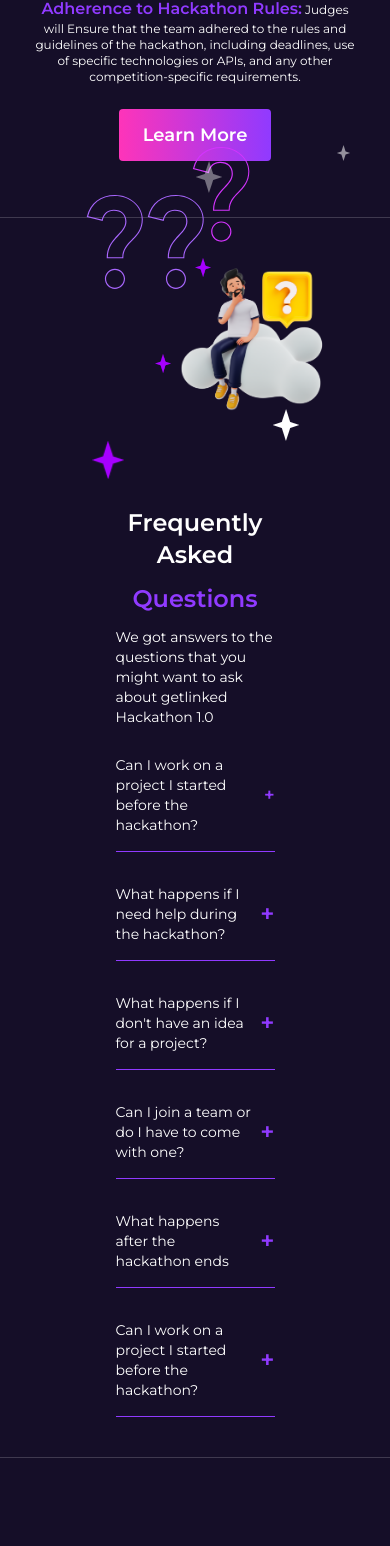
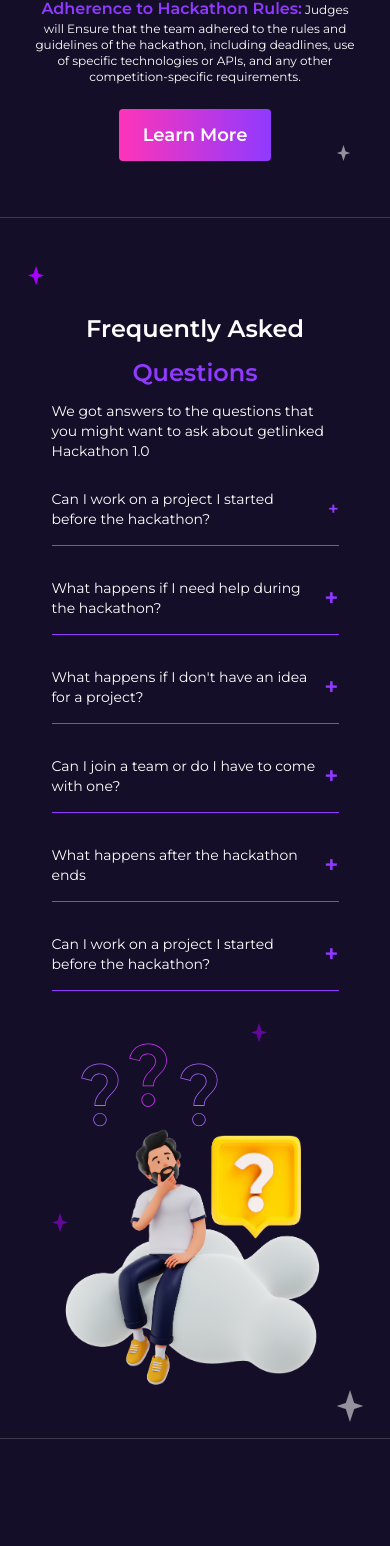
Before and after one commit to SageKyle/getlinked, a React (Vite) app: page / in a window 390 px wide. Shown: the part 2811-4357 px from the top of the page. Built offline with nearby package versions, Linux system fonts and the light colour scheme; a web font is replaced by a local one.

Commit message:
home: add media queries to FAQ section

```diff
--- a/src/components/FAQ.jsx
+++ b/src/components/FAQ.jsx
@@ -8,72 +8,18 @@
 
 export default function FAQSection() {
 	return (
-		<section className="w-full flex items-center justify-center border-b border-primary-border">
-			<article className="w-[90%] mx-auto flex flex-col gap-4 items-center justify-center px-24 py-10 lg:flex-row-reverse lg:gap-0 lg:pt-20 relative">
-				<div className="w-full flex relative">
-					<img
-						src={QuestionMark}
-						loading="lazy"
-						alt=""
-						aria-hidden
-						className="w-24 h-24 relative inline-block -top-16 left-[20%]"
-					/>
-					<img
-						src={QuestionMark2}
-						loading="lazy"
-						alt=""
-						aria-hidden
-						className="w-24 h-24 absolute inline-block -top-28 left-[36%]"
-					/>
-					<img
-						src={QuestionMark3}
-						loading="lazy"
-						alt=""
-						aria-hidden
-						className="w-24 h-24 absolute inline-block -top-16 right-28"
-					/>
-					<img
-						src={FaqImage}
-						loading="lazy"
-						alt="frequently asked questions"
-						className="w-full aspect-square"
-					/>
-					<img
-						src={PurpleStar}
-						alt=""
-						aria-hidden
-						loading="lazy"
-						className="inline-block w-4 absolute top-24 left-1/4"
-					/>
-					<img
-						src={PurpleStar}
-						alt=""
-						aria-hidden
-						loading="lazy"
-						className="inline-block w-4 absolute top-0 right-[40%]"
-					/>
-					<img
-						src={Star}
-						alt=""
-						aria-hidden
-						loading="lazy"
-						className="inline-block h-8 opacity-40 absolute bottom-56 left-20"
-					/>
-					<img
-						src={Star}
-						alt=""
-						aria-hidden
-						loading="lazy"
-						className="inline-block absolute -bottom-6 -right-6"
-					/>
-				</div>
+		<section
+			className="w-full flex items-center justify-center border-b border-primary-border"
+			aria-description="frequently asked questions"
+		>
+			<article className="w-[90%] mx-auto flex flex-col gap-4 items-center justify-center p-8 lg:px-24 py-10 lg:flex-row lg:pt-20 relative 2xl:max-w-[80%]">
 				<div className="w-full flex flex-col gap-3 relative">
 					<img
 						src={PurpleStar}
 						alt=""
 						aria-hidden
 						loading="lazy"
-						className="inline-block w-8 mb-6 relative -left-6 top-2"
+						className="inline-block w-4 lg:w-8 mb-6 relative -left-6 top-2"
 					/>
 					<h4 className="text-2xl text-center font-bold lg:text-left">
 						Frequently Asked
@@ -170,6 +116,63 @@
 						</details>
 					</div>
 				</div>
+				<div className="w-full flex flex-col items-center justify-center relative mt-10 lg:mt-0">
+					<img
+						src={QuestionMark}
+						loading="lazy"
+						alt=""
+						aria-hidden
+						className="w-16 h-16 md:w-24 md:h-24 lg:w-16 lg:h-16 xl:w-24 xl:h-24 relative inline-block top-4 left-1 xl:top-6 md:-left-3 md:top-8"
+					/>
+					<img
+						src={QuestionMark2}
+						loading="lazy"
+						alt=""
+						aria-hidden
+						className="w-16 h-16 md:w-24 md:h-24 lg:w-16 lg:h-16 xl:w-24 xl:h-24 absolute inline-block -top-1 left-16 md:left-[30%] md:top-2 lg:left-20 xl:left-32 2xl:left-[30%]"
+					/>
+					<img
+						src={QuestionMark3}
+						loading="lazy"
+						alt=""
+						aria-hidden
+						className="w-16 h-16 md:w-24 md:h-24 lg:w-16 lg:h-16 xl:w-24 xl:h-24 absolute inline-block top-4 left-4 md:left-[20%] lg:left-10 md:top-10 xl:top-6 xl:left-16 2xl:top-10 2xl:left-[20%]"
+					/>
+					<img
+						src={FaqImage}
+						loading="lazy"
+						alt="frequently asked questions"
+						className="w-full md:w-3/4 mx-auto lg:w-full aspect-square"
+					/>
+					<img
+						src={PurpleStar}
+						alt=""
+						aria-hidden
+						loading="lazy"
+						className="inline-block w-4 absolute left-0 lg:top-1/3 lg:left-10 animate-pulse transition-all duration-200"
+					/>
+					<img
+						src={PurpleStar}
+						alt=""
+						aria-hidden
+						loading="lazy"
+						className="inline-block w-4 absolute -top-6 right-1/4 lg:top-0 lg:right-[40%] animate-pulse transition-all duration-200"
+					/>
+					<img
+						src={Star}
+						alt=""
+						aria-hidden
+						loading="lazy"
+						className="hidden md:inline-block h-8 opacity-40 absolute left-0 bottom-56 lg:left-20 animate-pulse transition-all duration-200"
+					/>
+					<img
+						src={Star}
+						alt=""
+						aria-hidden
+						loading="lazy"
+						className="h-8 inline-block absolute -bottom-6 -right-6 animate-pulse transition-all duration-200"
+					/>
+				</div>
 			</article>
 		</section>
 	)
```
